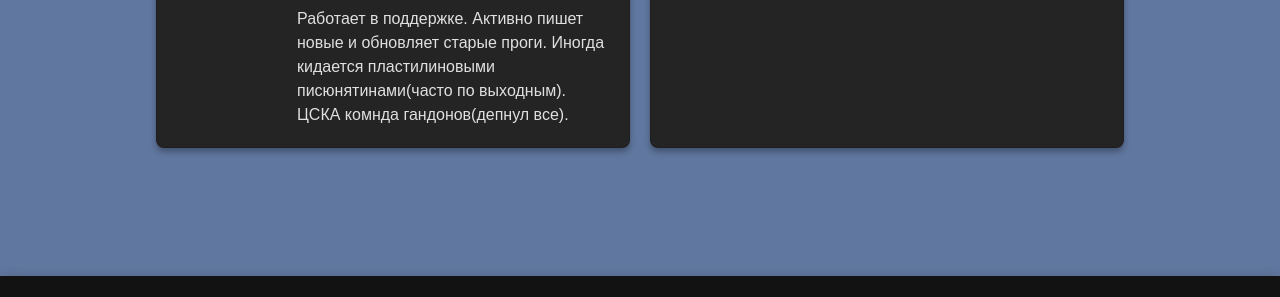
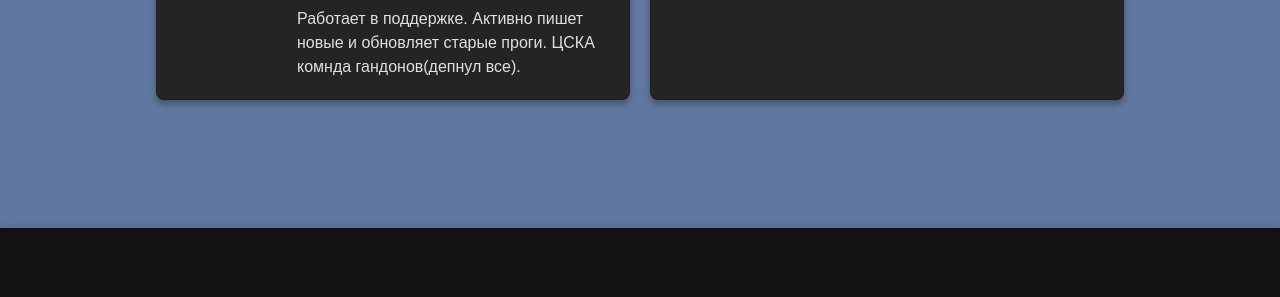
Before and after one commit to sudo-ascend/tmp-mods, a plain HTML site: page index.html in a window 1280 px wide. Shown: the part 2412-2709 px from the top of the page. Drawn offline with nearby package versions, Linux system fonts and the light colour scheme.

Commit message:
text update06 commit

```diff
--- a/index.html
+++ b/index.html
@@ -360,7 +360,7 @@
                             </a>
                         </div>
                         <h6 style="color: var(--accent-blue); margin: 0 0 10px 0; font-size: 14px;">Генеральный директор 1С / Осноатель дрочильни на патриках / Внебрачный сын Линуса Торвальдса / плейбой / миллиардер / филантроп / укротитель тигров и лев по совместительству</h6>
-                        <p style="color: var(--text-main); margin: 0; line-height: 1.5;">Работает в поддержке. Активно пишет новые и обновляет старые проги. Иногда кидается пластилиновыми писюнятинами(часто по выходным). ЦСКА комнда гандонов(депнул все). </p>
+                        <p style="color: var(--text-main); margin: 0; line-height: 1.5;">Работает в поддержке. Активно пишет новые и обновляет старые проги. ЦСКА комнда гандонов(депнул все). </p>
                     </div>
                 </div>
             </div>
```
